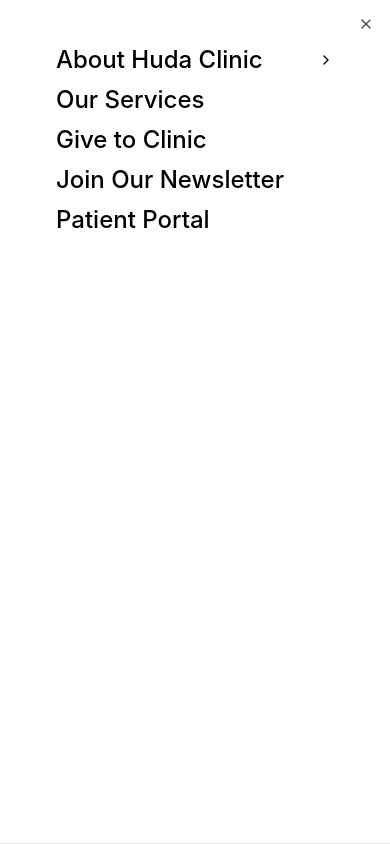
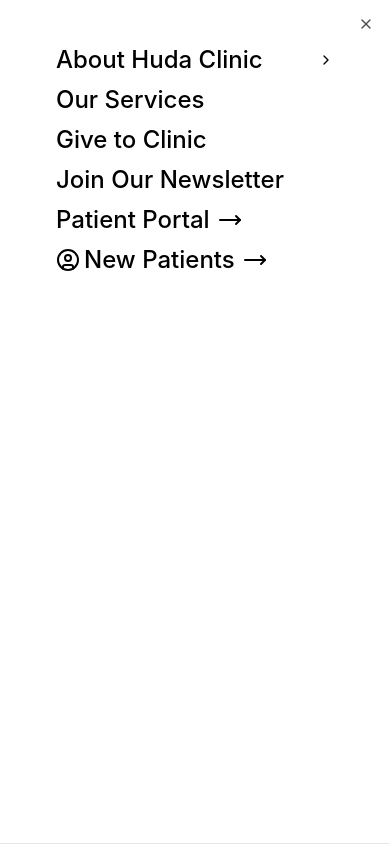
Before and after one commit to UmarRS/huda_clinic, a React (Create React App) app: page / in a window 390 px wide. Both pictures are taken after a click on the button "Toggle navigation menu". Built offline with nearby package versions, Linux system fonts and the light colour scheme.

Commit message:
added new patients to navbar

```diff
--- a/src/Navbar/Navbar.js
+++ b/src/Navbar/Navbar.js
@@ -29,6 +29,7 @@
 import { MenuIcon } from "lucide-react";
 import { Separator } from "@/components/ui/separator";
 import { CircleUser } from "lucide-react";
+import { MoveRight } from "lucide-react";
 
 function NavigationButtons() {
   return (
@@ -103,13 +104,14 @@
           </div>
         </div>
         <div className="hidden items-center space-x-4 md:flex">
-          <Link
-            href="#"
+          <a
+            href="https://myidentity.platform.athenahealth.com/oauth2/auset0ja9xZ2Hniep296/v1/authorize?client_id=0oa5jhhy36lw4YE6S297&code_challenge=73_ufOHvXzZpHSjCP2l8iqfMYO0x8SAogE2TBe6FZgo&code_challenge_method=S256&nonce=JoQ1tNE3NstCrsOY7zGCF2PcuvcyjJQzgCdTKOg0pqLuUTFtQ3glXOcG9idrySEZ&redirect_uri=https%3A%2F%2Fpxppapp.px.athena.io%2Flogin&response_type=code&state=t6SZvaYCIeYZco1d3LnRFkDqz7eG8TziAunvSMUIb2X7zoGukj3jsAowauJjQlk2&scope=openid%20email%20communicator.external_accounts.read"
+            target="_blank"
             className="text-gray-900 flex-grow hover:text-blue-600 relative group"
             prefetch={false}
           >
             Patient Portal
-          </Link>
+          </a>
           <Link
             href="#"
             className="inline-flex h-9 items-center flex-grow hover:text-blue-600 relative group"
@@ -119,6 +121,7 @@
             New Patients
           </Link>
         </div>
+        {/* for small screens */}
         <div className="md:hidden">
           <Sheet className="text-left justify-left w-full h-[calc(100vh-4rem)]">
             <SheetTrigger asChild>
@@ -212,20 +215,32 @@
                     </Button>
                   </SheetClose>
                 </Link>
-                <Link
-                  href="#"
-                  className="text-black text-left hover:bg-blue-100 hover:border-b-2 hover:border-blue-600 transition-all duration-200 ease-in-out"
-                  prefetch={false}
-                >
-                  <SheetClose asChild>
+
+                <SheetClose asChild>
+                  <Button
+                    href="https://myidentity.platform.athenahealth.com/oauth2/auset0ja9xZ2Hniep296/v1/authorize?client_id=0oa5jhhy36lw4YE6S297&code_challenge=73_ufOHvXzZpHSjCP2l8iqfMYO0x8SAogE2TBe6FZgo&code_challenge_method=S256&nonce=JoQ1tNE3NstCrsOY7zGCF2PcuvcyjJQzgCdTKOg0pqLuUTFtQ3glXOcG9idrySEZ&redirect_uri=https%3A%2F%2Fpxppapp.px.athena.io%2Flogin&response_type=code&state=t6SZvaYCIeYZco1d3LnRFkDqz7eG8TziAunvSMUIb2X7zoGukj3jsAowauJjQlk2&scope=openid%20email%20communicator.external_accounts.read"
+                    target="_blank"
+                    className="bg-white text-2xl	 text-black w-full text-left hover:bg-blue-100 justify-start"
+                    type="submit"
+                  >
+                    Patient Portal
+                    <MoveRight className="ml-2" />
+                  </Button>
+                </SheetClose>
+                <SheetClose>
+                  <div className="bg-white text-2xl	 text-black w-full text-left hover:bg-blue-100 justify-start">
                     <Button
+                      // href="https://myidentity.platform.athenahealth.com/oauth2/auset0ja9xZ2Hniep296/v1/authorize?client_id=0oa5jhhy36lw4YE6S297&code_challenge=73_ufOHvXzZpHSjCP2l8iqfMYO0x8SAogE2TBe6FZgo&code_challenge_method=S256&nonce=JoQ1tNE3NstCrsOY7zGCF2PcuvcyjJQzgCdTKOg0pqLuUTFtQ3glXOcG9idrySEZ&redirect_uri=https%3A%2F%2Fpxppapp.px.athena.io%2Flogin&response_type=code&state=t6SZvaYCIeYZco1d3LnRFkDqz7eG8TziAunvSMUIb2X7zoGukj3jsAowauJjQlk2&scope=openid%20email%20communicator.external_accounts.read"
+                      target="_blank"
                       className="bg-white text-2xl	 text-black w-full text-left hover:bg-blue-100 justify-start"
                       type="submit"
                     >
-                      Patient Portal
+                      <CircleUser className="mr-1" />
+                      New Patients
+                      <MoveRight className="ml-2" />
                     </Button>
-                  </SheetClose>
-                </Link>
+                  </div>
+                </SheetClose>
               </div>
             </SheetContent>
           </Sheet>
```
